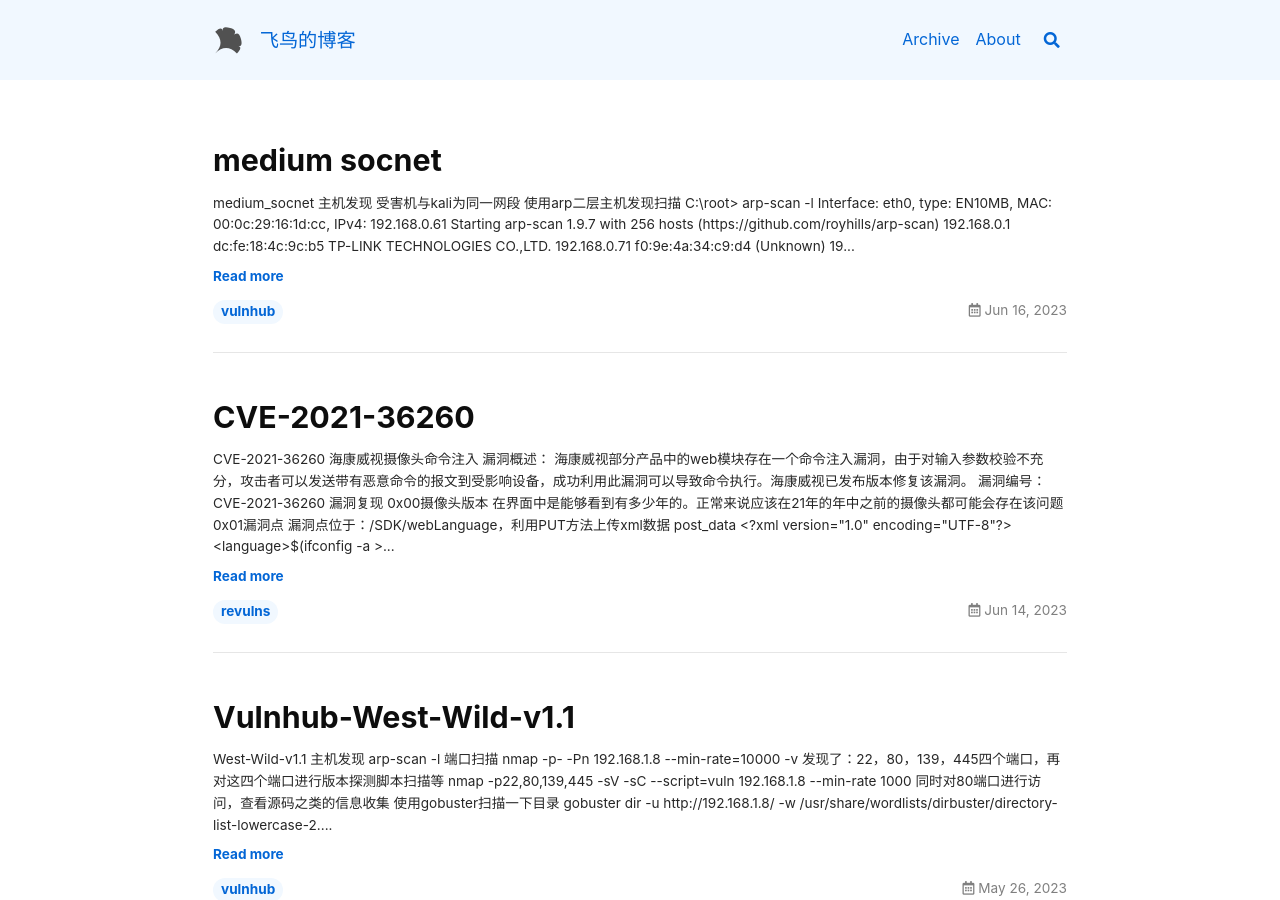
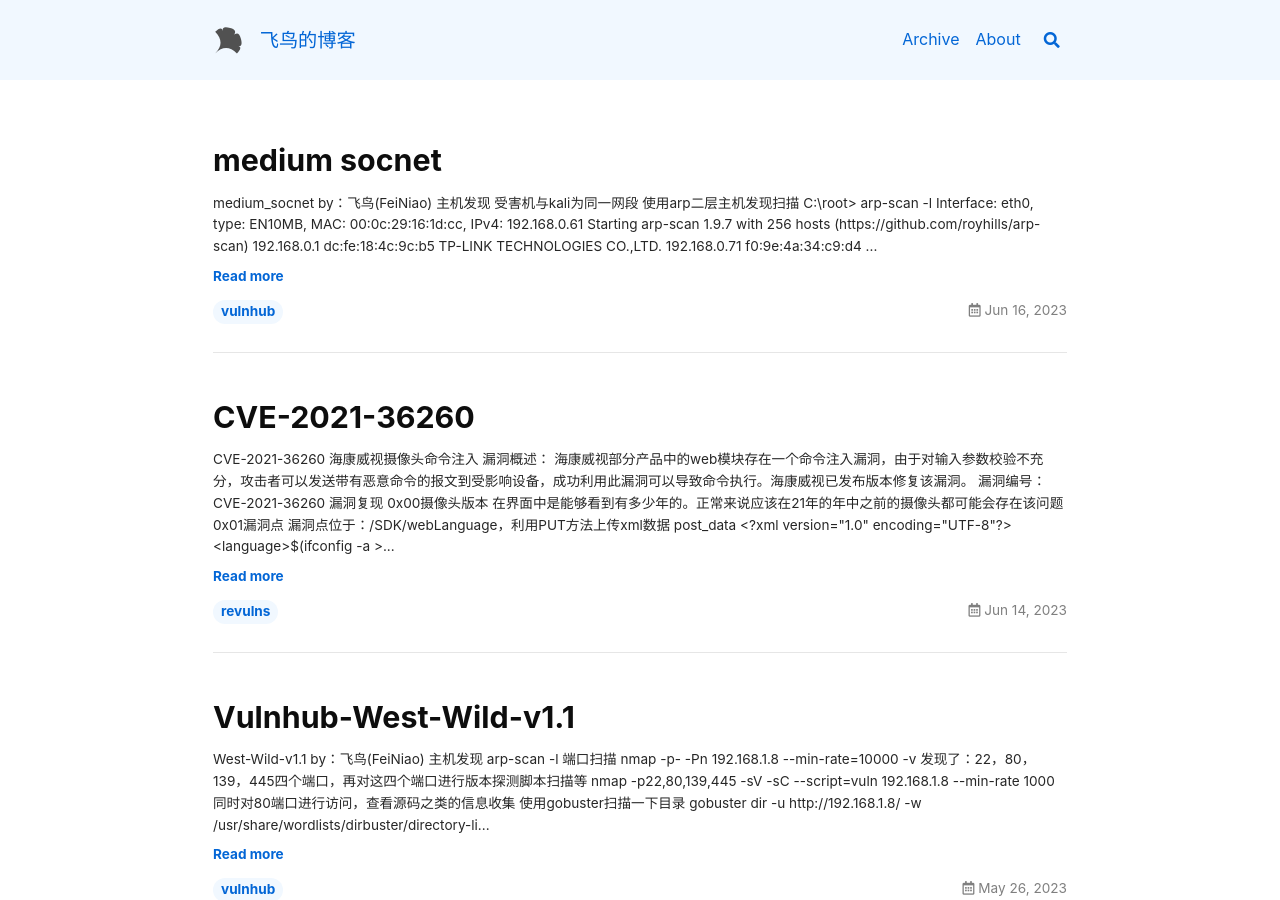
Before and after one commit to FeiNiao/feiniao.github.io, a Jekyll site: the page built from index.html, in a window 1280 px wide and 900 px high. Built offline with Jekyll 4.4.1, drawn with Linux system fonts in a browser that asks for light colours; nearby versions of some CDN libraries; the list of posts is cut into pages by our own code.

Commit message:
Initial commit123

````diff
--- a/_posts/2023-05-26-West-Wild-v1.1.md
+++ b/_posts/2023-05-26-West-Wild-v1.1.md
@@ -7,6 +7,7 @@ tags: "vulnhub"
 
 
 # West-Wild-v1.1
+by：飞鸟(FeiNiao)
 # 主机发现
 ```
 arp-scan -l
--- a/_posts/2023-06-16-medium_socnet.md
+++ b/_posts/2023-06-16-medium_socnet.md
@@ -6,6 +6,7 @@ tags: "vulnhub"
 ---
 
 # medium\_socnet
+by：飞鸟(FeiNiao)
 # 主机发现
 受害机与kali为同一网段
 
````
